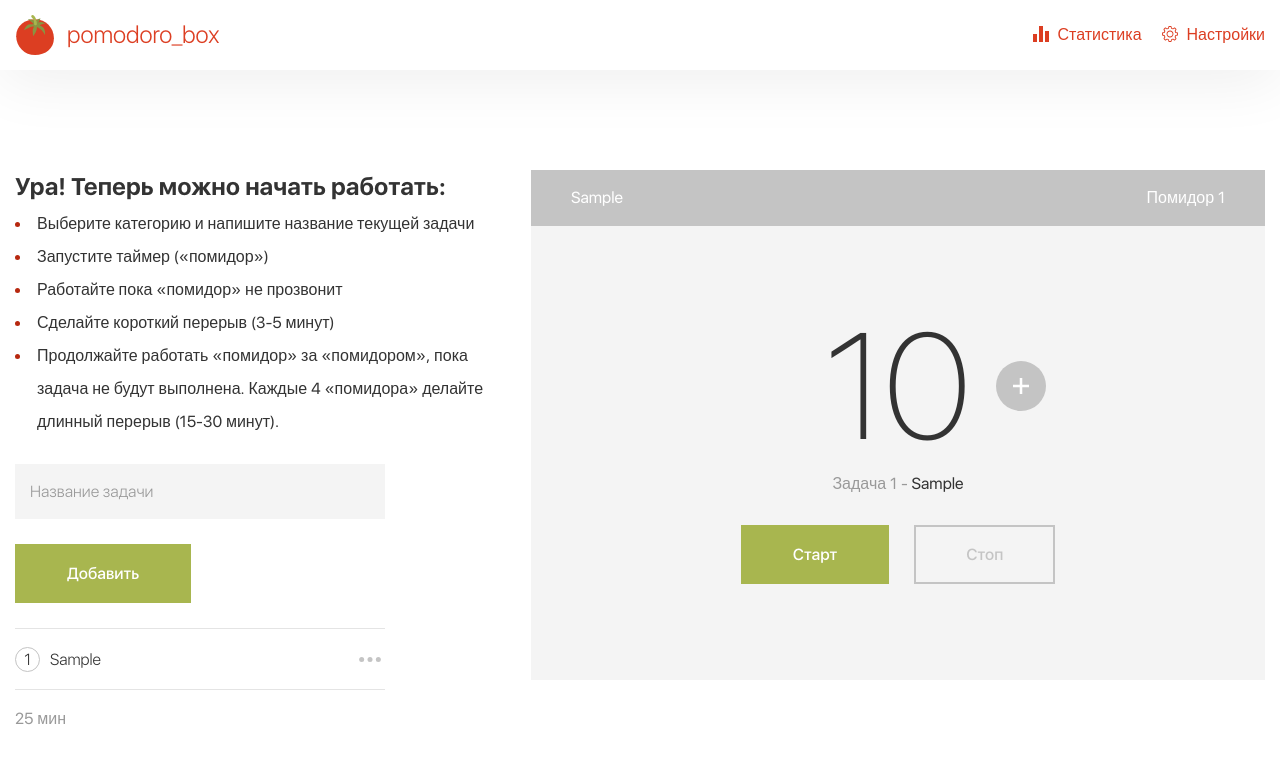
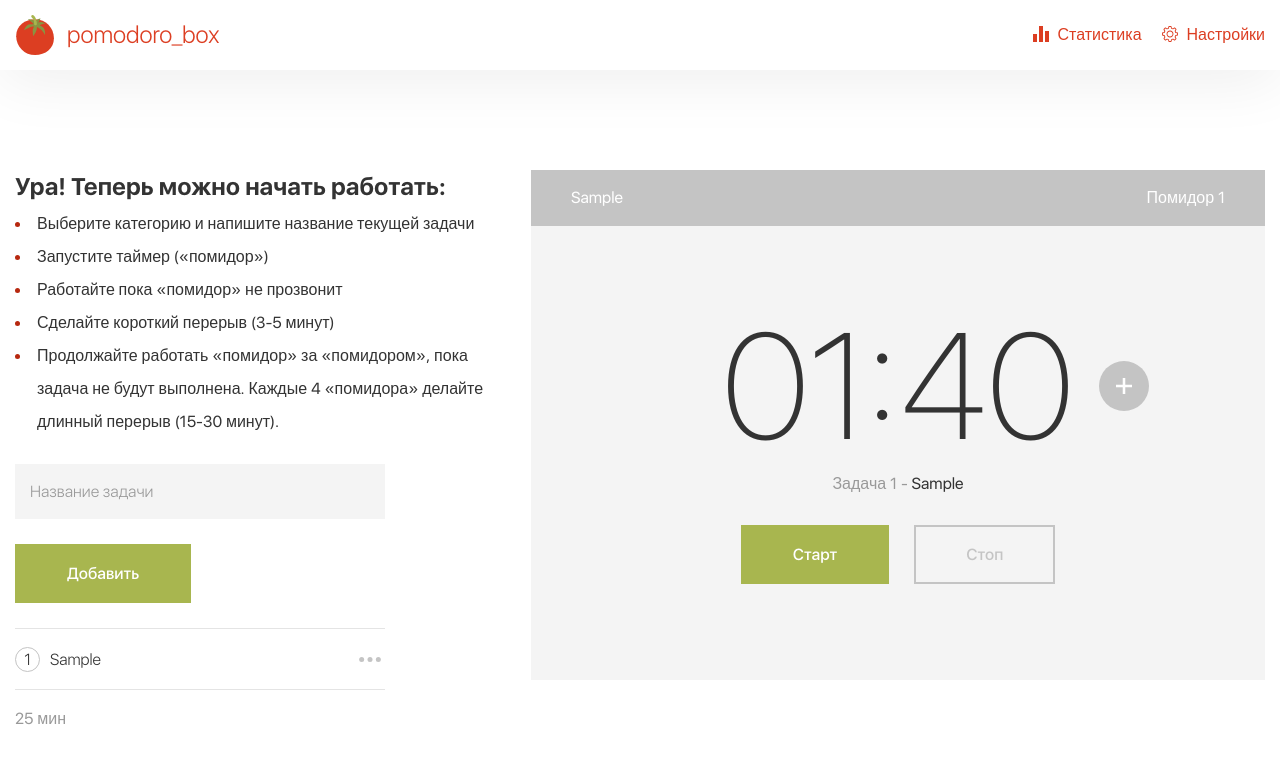
Before and after one commit to hel-sidoruk/pomodoro-react, a React (Vite) app: page / in a window 1280 px wide. Both pictures are taken after typing "Sample" into the empty fields and a click on the button "Добавить". Shown: the top 762 px of the page. Built offline with nearby package versions, Linux system fonts and the light colour scheme.

Commit message:
feat: format time render

```diff
--- a/src/components/Home/Pomodoro.tsx
+++ b/src/components/Home/Pomodoro.tsx
@@ -13,6 +13,9 @@ export const Pomodoro = () => {
   const handleTimer = () => (isStarted ? pause() : start());
   const currentTask = tasks.length ? tasks[pomodoros - 1] : null;
 
+  const min = Math.floor(currentTime / 60);
+  const sec = currentTime % 60;
+
   return (
     <div className={`pomodoro ${isInProcess ? (isTaskTime ? 'red' : 'green') : ''}`}>
       <div className="pomodoro__header">
@@ -26,7 +29,7 @@ export const Pomodoro = () => {
       {currentTask ? (
         <div className="pomodoro__body">
           <div className="pomodoro__time">
-            {currentTime}
+            {`${min < 10 ? '0' : ''}${min}:${sec < 10 ? '0' : ''}${sec}`}
             <button className="time-button">Добавить время</button>
           </div>
           <p className="pomodoro__descr">
--- a/src/store/reducers/pomodoroReducer.ts
+++ b/src/store/reducers/pomodoroReducer.ts
@@ -3,7 +3,7 @@ import { PomodoroAction, PomodoroActionTypes, PomodoroState } from '../../types/
 const initialState: PomodoroState = {
   isTaskTime: true,
   isInProcess: false,
-  taskTime: 10,
+  taskTime: 100,
   breakTime: 5,
   longBreakTime: 8,
   pomodoros: 1,
```
